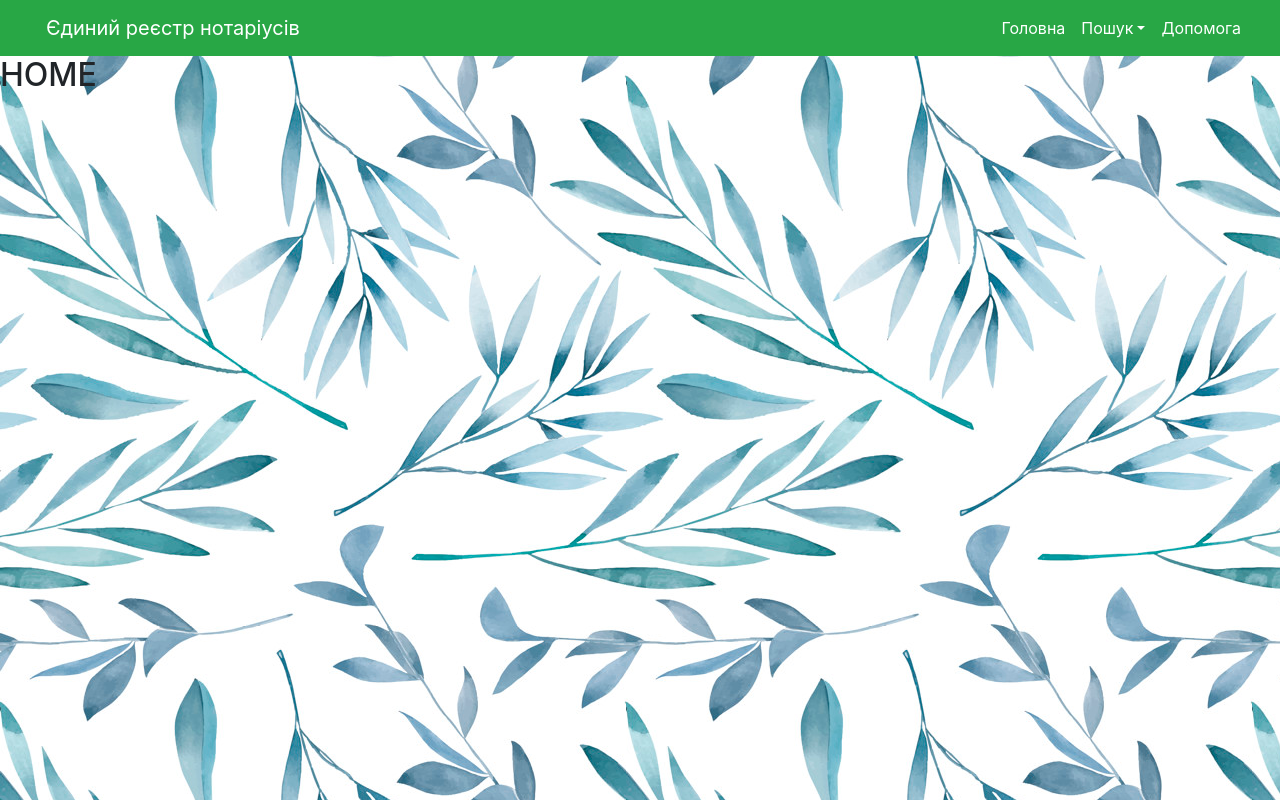
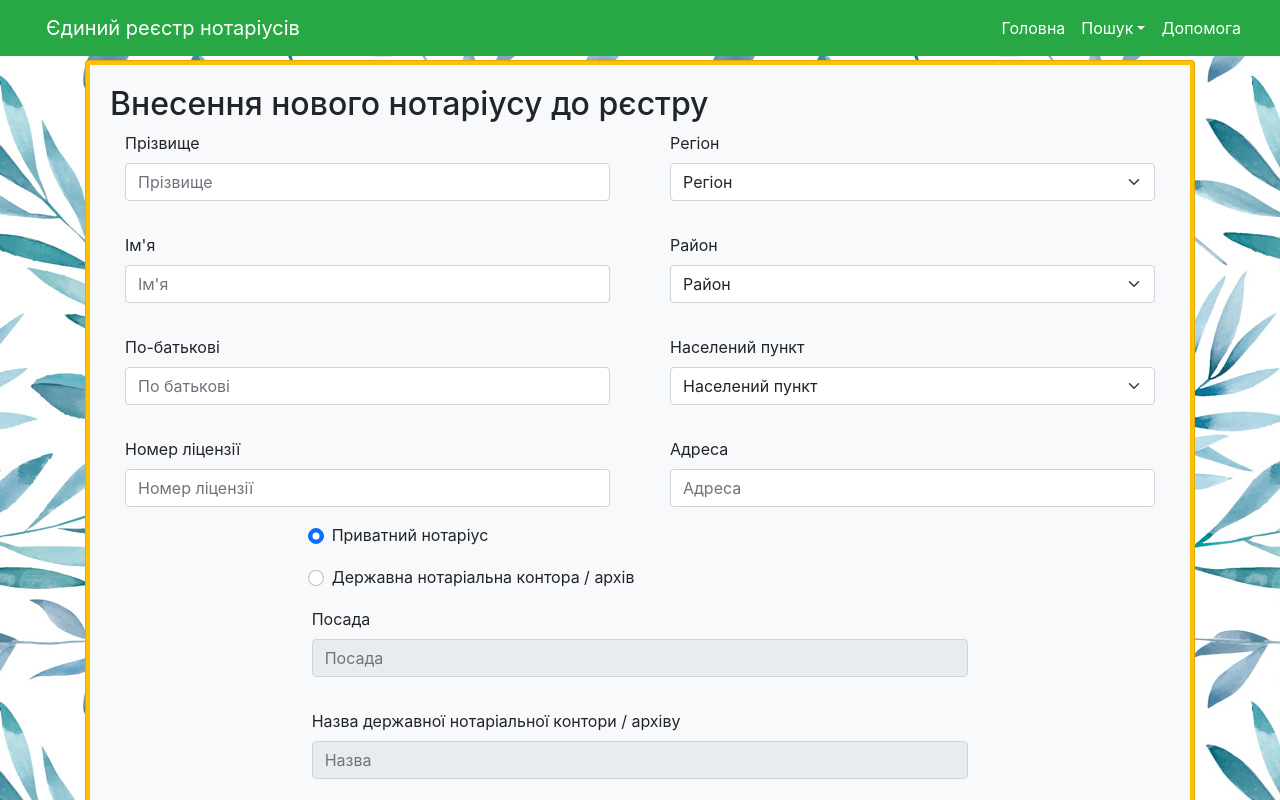
Before and after one commit to Bodichelly/react-kpi-project, a React app in the folder react-kpi-project/: page /new-private-notary-page in a window 1280 px wide. Shown: the top 800 px of the page. Built offline with nearby package versions, Linux system fonts and the light colour scheme.

Commit message:
chtoto2.0

```diff
--- a/react-kpi-project/src/App.js
+++ b/react-kpi-project/src/App.js
@@ -38,14 +38,67 @@ function App() {
             <CreateUserPage />
           </Route>
           <Route path="/private-notary-page/:notaryId">
-            <PrivateNotaryPage/>
+            <PrivateNotaryPage />
           </Route>
           <Route path="/state-notary-department-page/:notaryId">
-            <StateNotaryDepartment/>
+            <StateNotaryDepartment />
+          </Route>
+          <Route path="/new-private-notary-page">
+            <PrivateNotaryPage />
+          </Route>
+          <Route path="/new-state-notary-department-page">
+            <StateNotaryDepartment />
+          </Route>
+          <Route path="/help">
+            <div className="container-md mt-1">
+              <div className="card bg-warning">
+                <div className="card-body bg-light m-1">
+                  <h2>Допомога</h2>
+                  <div>
+                    Для перегляду сайту рекомендується використовувати
+                    веб-браузери: Mozilla Firefox, Google
+                    Chrome, Opera
+                    <br />
+                    <br />
+                    <br />
+                    У випадку виникнення проблем під час роботи з сайтом просимо
+                    зателефонувати:
+                    <br />
+                    <br />- <b>черговому інженеру</b> за телефоном:{" "}
+                    <b>0-666-666-666</b>
+                    <br />- <b>адміністратору</b> за телефонами:{" "}
+                    <b>(+38 666) 666-66-66</b>, <b>(+38 666) 666-66-66</b>
+                    <br />
+                    <br />
+                    <a
+                      href="https://ern.minjust.gov.ua/docs/ern_search_rules.pdf"
+                      style={{textDecoration: "underlined"}}
+                      disabled=""
+                    >
+                      Правила пошуку інформації на сайті
+                    </a>
+                    <br />
+                    <br />
+
+                  </div>
+                </div>
+              </div>
+            </div>
           </Route>
           <Route path="/">
-            {/* <Home /> */}
-            <h2>HOME</h2>
+            <div className="container-md mt-1">
+              <div className="card bg-warning">
+                <div className="card-body bg-light m-1">
+                  <h2>Головна</h2>
+                  <hr class="dropdown-divider mb-3 mt-3" />
+                  <Link to="/search">Пошук державних нотаріальних контор</Link>
+                  <hr class="dropdown-divider mb-3 mt-3" />
+                  <Link to="/search">Пошук нотаріусів</Link>
+                  <hr class="dropdown-divider mb-3 mt-3" />
+                  <Link to="/search">Пошук за адресою</Link>
+                </div>
+              </div>
+            </div>
           </Route>
         </Switch>
       </Router>
--- a/react-kpi-project/src/Components/NotaryPage/PrivateNotaryPage.js
+++ b/react-kpi-project/src/Components/NotaryPage/PrivateNotaryPage.js
@@ -1,62 +1,124 @@
-import React, { useState } from "react";
 import { useParams } from "react-router-dom";
-
+import { useForm } from "react-hook-form";
+import React, { useEffect, useRef, useState } from "react";
+import { useDispatch, useSelector } from "react-redux";
+import actions from "src/redux/actions";
 const PrivateNotaryPage = () => {
   let { notaryId } = useParams();
+  const dispatch = useDispatch();
+
+  const firtName = useRef("");
+  const lastName = useRef("");
+  const middleName = useRef("");
+  const licenceNumber = useRef("");
+  const region = useRef("");
+  const area = useRef("");
+  const settlement = useRef("");
+  const address = useRef("");
+  const [isPrivateNotary, setPrivateNotary] = useState(true);
+  const position = useRef("");
+  const name = useRef("");
+  const phoneNumber = useRef("");
+
+  const {
+    register,
+    handleSubmit,
+    formState: { errors },
+  } = useForm();
+  const onSubmitBtnClick = () =>
+    handleSubmit((data) => {
+      // const resultData = {
+      //   firstName
+      //   lastName
+      //   middleName
+      //   certificateNumber
+      //   isPrivate
+      //   phoneNumbers
+      //   regionId
+      //   areaId
+      //   localityId
+      //   address
+      // }
+      dispatch(actions.fetchSearchData(data));
+    });
 
   return (
     <div className="container-md mt-1">
       <div className="card bg-warning">
         <div className="card-body bg-light m-1">
-          <h2>Приватний нотаріус</h2>
+          <h2>
+            {notaryId
+              ? "Внесення змін про нотаріус до рєстру"
+              : "Внесення нового нотаріусу до рєстру"}
+          </h2>
           <form>
             <div className="row">
               <div className="col-md gap-3">
                 <div className="container-fluid d-grid gap-3">
-                  <div class="mb-3">
-                    <label for="exampleFormControlInput1" class="form-label">
-                      Прізвище{" "}
+                  <div className="mb-3">
+                    <label
+                      htmlFor="exampleFormControlInput1"
+                      className="form-label"
+                    >
+                      Прізвище
                     </label>
 
                     <input
                       type="text"
-                      class="form-control"
+                      className="form-control"
                       placeholder="Прізвище"
+                      {...register("lastName", { required: true })}
+                      ref={lastName}
                     />
                   </div>
 
-                  <div class="mb-3">
-                    <label for="exampleFormControlInput1" class="form-label">
+                  <div className="mb-3">
+                    <label
+                      htmlFor="exampleFormControlInput1"
+                      className="form-label"
+                    >
                       Ім'я
                     </label>
 
                     <input
                       type="text"
-                      class="form-control"
+                      className="form-control"
                       placeholder="Ім'я"
+                      {...register("firstName", { required: true })}
+                      ref={firtName}
                     />
                   </div>
 
-                  <div class="mb-3">
-                    <label for="exampleFormControlInput1" class="form-label">
+                  <div className="mb-3">
+                    <label
+                      htmlFor="exampleFormControlInput1"
+                      className="form-label"
+                    >
                       По-батькові
                     </label>
 
                     <input
                       type="text"
-                      class="form-control"
+                      className="form-control"
                       placeholder="По батькові"
+                      {...register("middleName", { required: true })}
+                      ref={middleName}
                     />
                   </div>
-                  <div class="mb-3">
-                    <label for="exampleFormControlInput1" class="form-label">
+                  <div className="mb-3">
+                    <label
+                      htmlFor="exampleFormControlInput1"
+                      className="form-label"
+                    >
                       Номер ліцензії
                     </label>
 
                     <input
                       type="text"
-                      class="form-control"
+                      className="form-control"
                       placeholder="Номер ліцензії"
+                      {...register("licenceNumber", { required: true })}
+                      ref={licenceNumber}
                     />
                   </div>
                 </div>
@@ -64,14 +126,19 @@ const PrivateNotaryPage = () => {
 
               <div className="col-md gap-3">
                 <div className="container-fluid d-grid gap-3">
-                  <div class="mb-3">
-                    <label for="exampleFormControlInput1" class="form-label">
+                  <div className="mb-3">
+                    <label
+                      htmlFor="exampleFormControlInput1"
+                      className="form-label"
+                    >
                       Регіон
                     </label>
 
                     <select
-                      class="form-select"
+                      className="form-select"
                       aria-label="Default select example"
+                      {...register("region", { required: true })}
+                      ref={region}
                     >
                       <option selected>Регіон</option>
                       <option value="1">One</option>
@@ -79,14 +146,19 @@ const PrivateNotaryPage = () => {
                       <option value="3">Three</option>
                     </select>
                   </div>
-                  <div class="mb-3">
-                    <label for="exampleFormControlInput1" class="form-label">
+                  <div className="mb-3">
+                    <label
+                      htmlFor="exampleFormControlInput1"
+                      className="form-label"
+                    >
                       Район
                     </label>
 
                     <select
-                      class="form-select"
+                      className="form-select"
                       aria-label="Default select example"
+                      {...register("area", { required: true })}
+                      ref={area}
                     >
                       <option selected>Район</option>
                       <option value="1">One</option>
@@ -94,14 +166,19 @@ const PrivateNotaryPage = () => {
                       <option value="3">Three</option>
                     </select>
                   </div>
-                  <div class="mb-3">
-                    <label for="exampleFormControlInput1" class="form-label">
+                  <div className="mb-3">
+                    <label
+                      htmlFor="exampleFormControlInput1"
+                      className="form-label"
+                    >
                       Населений пункт
                     </label>
 
                     <select
-                      class="form-select"
+                      className="form-select"
                       aria-label="Default select example"
+                      {...register("settlement", { required: true })}
+                      ref={settlement}
                     >
                       <option selected>Населений пункт</option>
                       <option value="1">One</option>
@@ -109,16 +186,21 @@ const PrivateNotaryPage = () => {
                       <option value="3">Three</option>
                     </select>
                   </div>
-                  <div class="mb-3">
-                    <label for="exampleFormControlInput1" class="form-label">
+                  <div className="mb-3">
+                    <label
+                      htmlFor="exampleFormControlInput1"
+                      className="form-label"
+                    >
                       Адреса
                     </label>
 
                     <input
                       type="text"
-                      class="form-control"
+                      className="form-control"
                       id="exampleFormControlInput1"
                       placeholder="Адреса"
+                      {...register("address", { required: true })}
+                      ref={address}
                     />
                   </div>
                 </div>
@@ -130,68 +212,94 @@ const PrivateNotaryPage = () => {
                   <input
                     className="form-check-input"
                     type="radio"
-                    name="flexRadioDefault"
-                    id="flexRadioDefault1"
+                    id="privateNotary"
+                    checked={isPrivateNotary}
+                    onClick={() => {
+                      setPrivateNotary(true);
+                    }}
                   />
-                  <label
-                    className="form-check-label"
-                    htmlFor="flexRadioDefault1"
-                  >
-                    Державна нотаріальна контора / архів
+                  <label className="form-check-label" htmlFor="privateNotary">
+                    Приватний нотаріус
                   </label>
                 </div>
                 <div className="form-check d-flex justify-content-start">
                   <input
                     className="form-check-input"
                     type="radio"
-                    name="flexRadioDefault"
-                    id="flexRadioDefault2"
+                    id="stateNotary"
+                    checked={!isPrivateNotary}
+                    onClick={() => {
+                      setPrivateNotary(false);
+                    }}
                   />
-                  <label
-                    className="form-check-label"
-                    htmlFor="flexRadioDefault2"
-                  >
-                    Приватний нотаріус
+                  <label className="form-check-label" htmlFor="stateNotary">
+                    Державна нотаріальна контора / архів
                   </label>
                 </div>
 
-                <div class="mb-3">
-                  <label for="exampleFormControlInput1" class="form-label">
+                <div className="mb-3">
+                  <label
+                    htmlFor="exampleFormControlInput1"
+                    className="form-label"
+                  >
                     Посада
                   </label>
 
                   <input
                     type="text"
-                    class="form-control"
+                    className="form-control"
                     id="exampleFormControlInput1"
                     placeholder="Посада"
+                    {...register("possition", { required: true })}
+                    ref={position}
+                    disabled={isPrivateNotary}
                   />
                 </div>
-                <div class="mb-3">
-                  <label for="exampleFormControlInput1" class="form-label">
+                <div className="mb-3">
+                  <label
+                    htmlFor="exampleFormControlInput2"
+                    className="form-label"
+                  >
                     Назва державної нотаріальної контори / архіву
                   </label>
 
                   <input
                     type="text"
-                    class="form-control"
-                    id="exampleFormControlInput1"
-                    placeholder="Адреса"
+                    className="form-control"
+                    id="exampleFormControlInput2"
+                    placeholder="Назва"
+                    {...register("name", { required: true })}
+                    ref={name}
+                    disabled={isPrivateNotary}
+                    list="datalistOptions"
                   />
+                  <datalist id="datalistOptions">
+                    <option value="San Francisco" />
+                    <option value="New York" />
+                    <option value="Seattle" />
+                    <option value="Los Angeles" />
+                    <option value="Chicago" />
+                  </datalist>
                 </div>
-                <div class="mb-3">
-                  <label for="exampleFormControlInput1" class="form-label">
+                <div className="mb-3">
+                  <label
+                    htmlFor="exampleFormControlInput1"
+                    className="form-label"
+                  >
                     Робочий телефон
                   </label>
 
                   <input
                     type="text"
-                    class="form-control"
+                    className="form-control"
                     id="exampleFormControlInput1"
                     placeholder="Робочий телефон"
+                    ref={phoneNumber}
                   />
                 </div>
-                <button type="button" class="btn btn-info w-100">Підтвердити</button>
+                <button type="button" className="btn btn-info w-100">
+                  Підтвердити
+                </button>
               </div>
             </div>
           </form>
```
Also changed, not shown: react-kpi-project/src/Components/SearchPage/SearchBar/SearchBar.js (+49 -31 lines).
